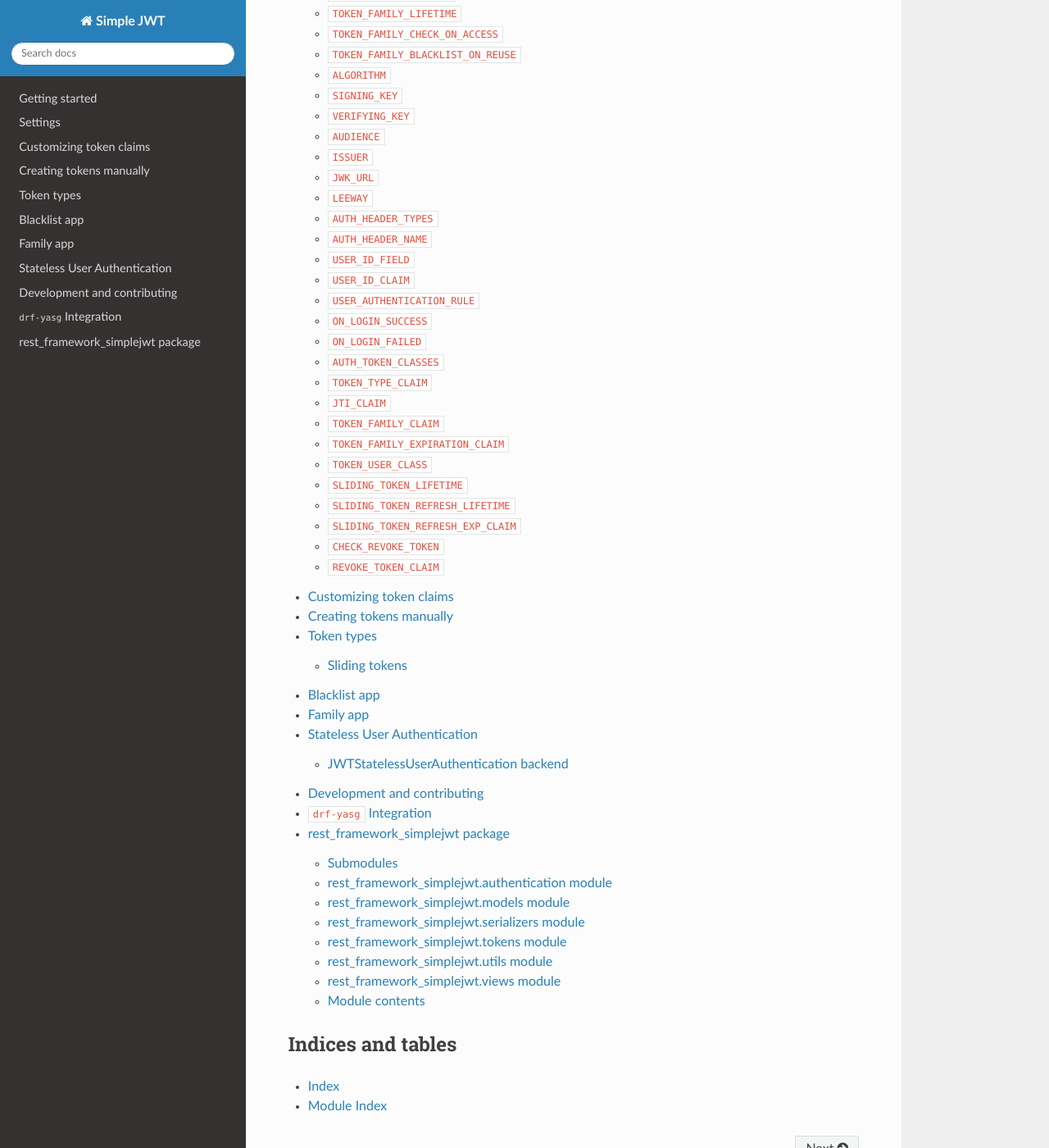
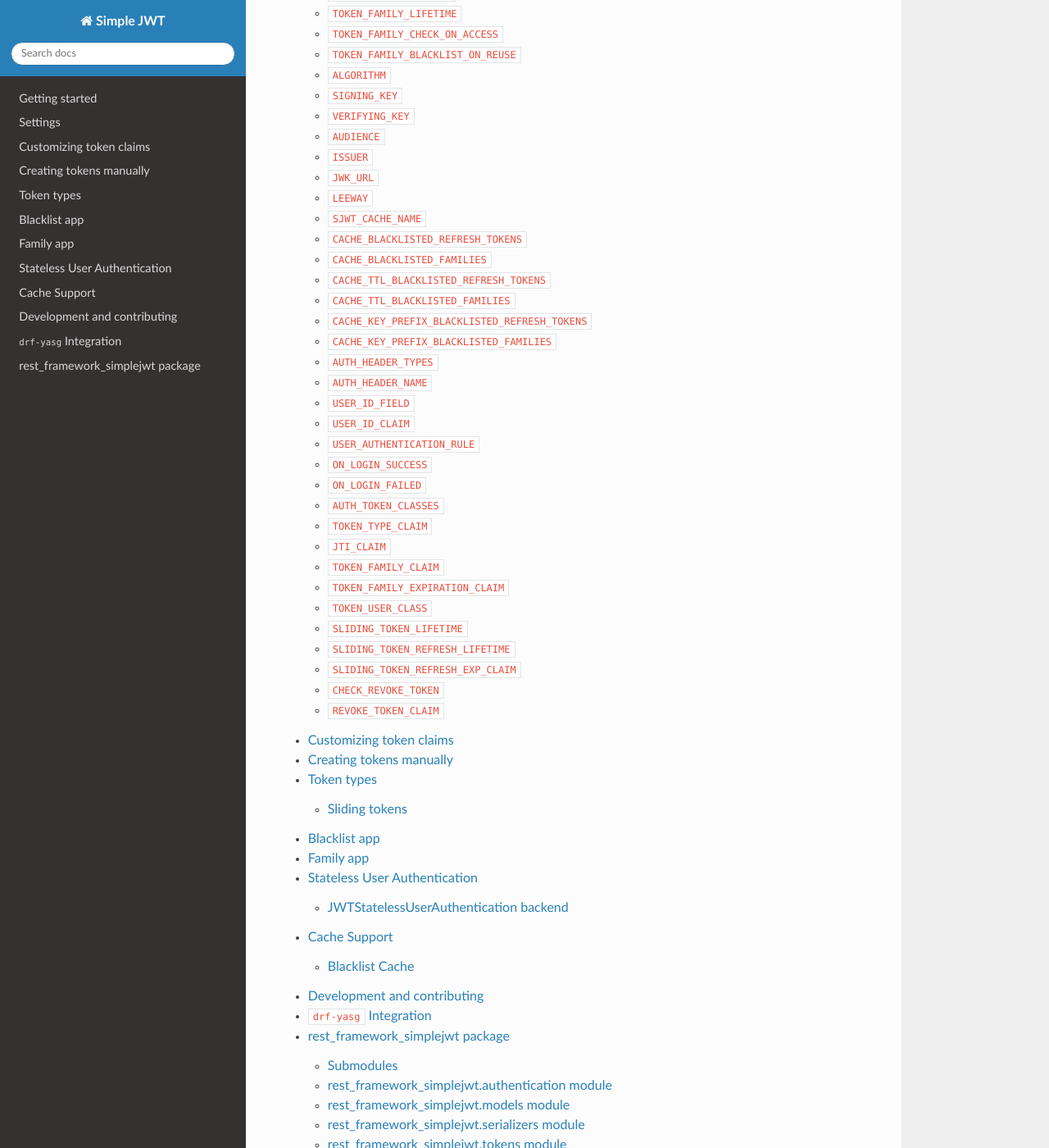
Before and after one commit to jazzband/djangorestframework-simplejwt, a Sphinx documentation site: the page built from docs/index.rst, in a window 1280 px wide and 1400 px high, scrolled down 955 px. Shown: the whole window at 82% size. Built offline with Sphinx 7.4.7 and the Read the Docs theme 3.1.0, drawn with Linux system fonts in a browser that asks for light colours; the version number could not be read and is left out.

Commit message:
docs: add cache support documentation
- Added cache_support.rst
- Updated 'index.rst' to include the new page in the toctree
- Documented related cache settings in settings.rst

```diff
--- /dev/null
+++ b/docs/cache_support.rst
@@ -0,0 +1,64 @@
+Cache Support
+==============
+
+SimpleJWT provides optional cache support for improving performance.
+Currently, caching is available for:
+
+- Blacklisted refresh tokens
+- Blacklisted token families
+
+To enable caching in SimpleJWT, you must first configure Django's ``CACHES`` setting:
+
+.. code-block:: python
+
+    CACHES = {
+        "default": {
+            "BACKEND": "django.core.cache.backends.locmem.LocMemCache",
+            "LOCATION": "unique-name",
+        },
+        "redis": {
+            "BACKEND": "django_redis.cache.RedisCache",
+            "LOCATION": "redis://127.0.0.1:6379/0",
+            "OPTIONS": {
+                "CLIENT_CLASS": "django_redis.client.DefaultClient",
+            }
+        }
+    }
+
+In this example, two cache backends are defined. You can choose which one to use by
+setting the ``SJWT_CACHE_NAME`` option in your SimpleJWT configuration. For this case,
+it could be either `"default"` or `"redis"`.
+
+.. Note::
+    Ensure that your Django `CACHES` setting includes a cache matching the alias
+    defined by `SJWT_CACHE_NAME`.
+
+
+Blacklist Cache
+----------------
+
+When enabled via the appropriate settings, blacklisted refresh tokens and token families
+will be cached. This reduces the number of database queries when verifying whether a token
+or family is blacklisted.
+
+.. code-block:: python
+
+    SIMPLE_JWT = {
+        ...
+
+        "SJWT_CACHE_NAME": "default",
+        "CACHE_BLACKLISTED_REFRESH_TOKENS": True,
+        "CACHE_BLACKLISTED_FAMILIES": True,
+        "CACHE_TTL_BLACKLISTED_REFRESH_TOKENS": 3600, #time in seconds
+        "CACHE_TTL_BLACKLISTED_FAMILIES": 3600, #time in seconds
+        "CACHE_KEY_PREFIX_BLACKLISTED_REFRESH_TOKENS": "sjwt_brt",
+        "CACHE_KEY_PREFIX_BLACKLISTED_FAMILIES": "sjwt_btf",
+
+        ...
+    }
+
+
+Cache keys follow this format:
+
+- Refresh token: ``sjwt_brt:<jti>``
+- Token family: ``sjwt_btf:<family_id>``
--- a/docs/index.rst
+++ b/docs/index.rst
@@ -53,6 +53,7 @@ Contents
     blacklist_app
     family_app
     stateless_user_authentication
+    cache_support
     development_and_contributing
     drf_yasg_integration
     rest_framework_simplejwt
--- a/docs/settings.rst
+++ b/docs/settings.rst
@@ -33,6 +33,14 @@ Some of Simple JWT's behavior can be customized through settings variables in
       "JSON_ENCODER": None,
       "JWK_URL": None,
       "LEEWAY": 0,
+
+      "SJWT_CACHE_NAME": "default",
+      "CACHE_BLACKLISTED_REFRESH_TOKENS": False,
+      "CACHE_BLACKLISTED_FAMILIES": False,
+      "CACHE_TTL_BLACKLISTED_REFRESH_TOKENS": 3600,  # time is seconds
+      "CACHE_TTL_BLACKLISTED_FAMILIES": 3600,  # time in seconds
+      "CACHE_KEY_PREFIX_BLACKLISTED_REFRESH_TOKENS": "sjwt_brt",
+      "CACHE_KEY_PREFIX_BLACKLISTED_FAMILIES": "sjwt_btf",
 
       "AUTH_HEADER_TYPES": ("Bearer",),
       "AUTH_HEADER_NAME": "HTTP_AUTHORIZATION",
@@ -224,6 +232,47 @@ integer for seconds or a ``datetime.timedelta``. Please reference
 https://pyjwt.readthedocs.io/en/latest/usage.html#expiration-time-claim-exp
 for more information.
 
+``SJWT_CACHE_NAME``
+---------------------
+
+Specifies the Django cache alias to use. This must match a defined entry
+in Django's ``CACHES`` setting.
+
+Learn more about :doc:`/cache_support`.
+
+``CACHE_BLACKLISTED_REFRESH_TOKENS``
+--------------------------------------
+
+When set to ``True``, enables caching of blacklisted refresh tokens.
+Blacklisted refresh token entries will be cached for a period defined
+by ``CACHE_TTL_BLACKLISTED_REFRESH_TOKENS``.
+
+``CACHE_BLACKLISTED_FAMILIES``
+--------------------------------
+
+When set to ``True``, enables caching of blacklisted token families.
+Blacklisted family entries will be cached for a period defined
+by ``CACHE_TTL_BLACKLISTED_FAMILIES``.
+
+``CACHE_TTL_BLACKLISTED_REFRESH_TOKENS``
+------------------------------------------
+
+Time-to-live (TTL) in seconds for cached refresh token blacklist entries.
+
+``CACHE_TTL_BLACKLISTED_FAMILIES``
+------------------------------------
+
+Time-to-live (TTL) in seconds for cached token family blacklist entries.
+
+``CACHE_KEY_PREFIX_BLACKLISTED_REFRESH_TOKENS``
+-------------------------------------------------
+
+Prefix used for cache keys when storing blacklisted refresh tokens.
+
+``CACHE_KEY_PREFIX_BLACKLISTED_FAMILIES``
+-------------------------------------------
+
+Prefix used for cache keys when storing blacklisted token families.
 
 ``AUTH_HEADER_TYPES``
 ---------------------
```
